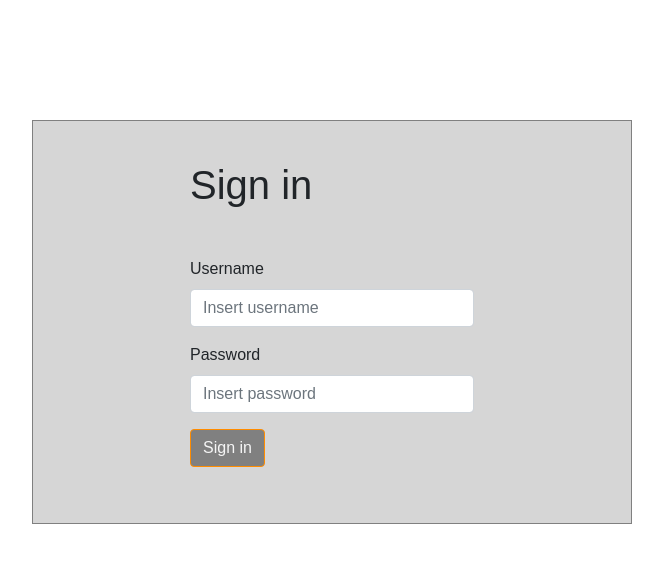
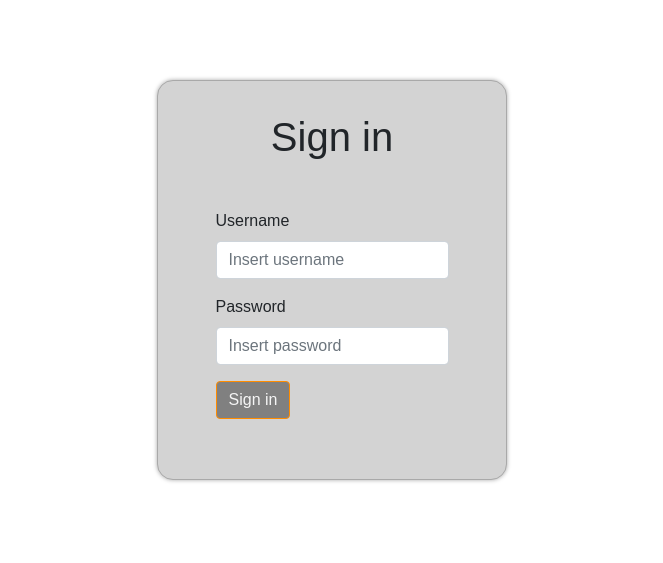
Before and after one commit to mmoila/tsoha-reports, a Flask app: page /change-password in a window 1280 px wide. Shown: the part 56-619 px from the top of the page, without its empty margins (308-971 px from the left). Run offline with Flask 2, Linux system fonts and the light colour scheme.

Commit message:
Add styling improvements

```diff
--- a/static/styles.css
+++ b/static/styles.css
@@ -10,14 +10,25 @@ body {
     padding: 2px 4px;
 }
 
-#login {
-  margin-top: 15vh;
+.login-container {
+  background-color: lightgrey;
+  border-width: 1px;
+  border-radius: 1em;
+  height: 400px;
+	width: 350px;
+  margin-top: 10vh;
   border-style: solid;
-  border-width: 1px;
-  border-color: grey;
-  background-color: rgb(214, 214, 214);
-  padding: 40px 0;
-  max-width: 600px;
+  border-color: darkgrey;
+  padding: 2em;
+  box-shadow: 0 0 4px 0 darkgrey;
+}
+
+input:-webkit-autofill,
+textarea:-webkit-autofill,
+select:-webkit-autofill {
+  box-shadow: none;
+  -webkit-box-shadow: 0 0 0 1000px white inset !important;
+  -webkit-text-fill-color: black !important;
 }
 
 #login-text {
--- a/templates/index.html
+++ b/templates/index.html
@@ -15,10 +15,10 @@
         <form action="create-message" method="POST">
           <div class="form-row align-items-end">
             <input type="hidden" name="csrf_token" value="{{ session.csrf_token }}">
-            <div class="form-group col-9">
+            <div class="form-group col-sm-9 col-xs-12">
               <textarea name="message-content" class="form-control" rows="4" cols="40" placeholder="Message content"></textarea>
             </div>
-            <div class="form-group col-3">
+            <div class="form-group col-xs-6">
               <button type="submit" class="btn">Create new message</button>
             </div>
           </div>
--- a/templates/layout.html
+++ b/templates/layout.html
@@ -56,10 +56,11 @@
         <a class="navbar-brand" href="/">Reporting app</a>
       </div>
     </nav>
-    <div id="login" class="container">
-      <div class="row justify-content-center align-items-center">
-        <div class="col-6">
+    <div class="login-container container">
+      <div class="login-header d-flex justify-content-center">
         <h1 id="login-text">Sign in</h1>
+      </div>
+      <div id="login" class="d-flex justify-content-center">
         <form action="/login" method="POST">
           <div class="form-group">
             <label for="inputUsername">Username</label>
@@ -79,9 +80,7 @@
         </form>
       </div>
     </div>
-    </div>
     {% endif %}
-  </div>
   <div class="container-fluid" id="main-footer"></div>
   {% block scripts %}
   <script src="https://code.jquery.com/jquery-3.5.1.slim.min.js" integrity="sha384-DfXdz2htPH0lsSSs5nCTpuj/zy4C+OGpamoFVy38MVBnE+IbbVYUew+OrCXaRkfj" crossorigin="anonymous"></script>
```
Lines whose indentation alone changed are shown as unchanged.
